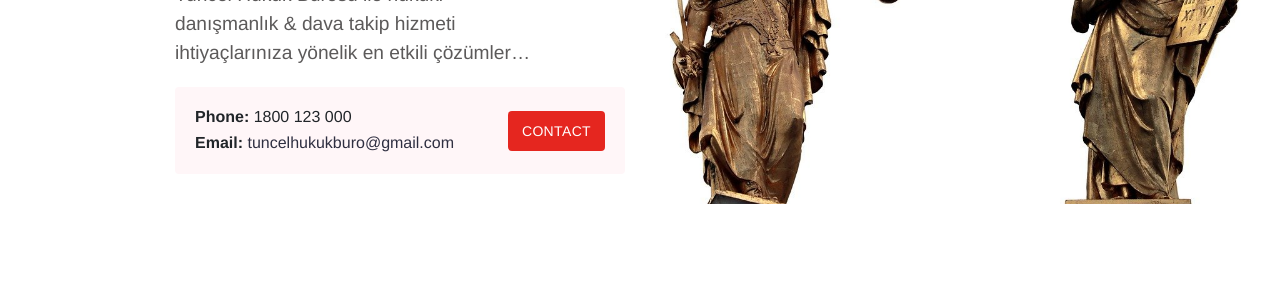
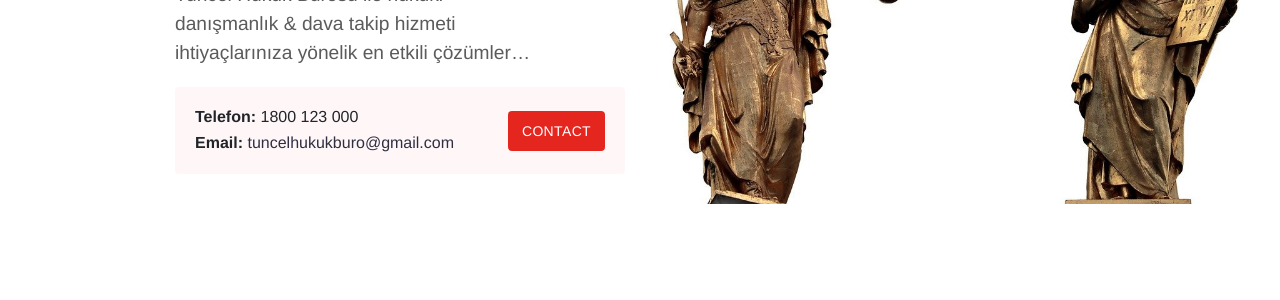
Before and after one commit to tnclhk/tnclhk.github.io, a Jekyll site: the page built from index.md, in a window 1280 px wide. Shown: the part 420-720 px from the top of the page. Built offline with Jekyll 4.4.1, drawn with Linux system fonts in a browser that asks for light colours.

Commit message:
Update call.html

```diff
--- a/_includes/call.html
+++ b/_includes/call.html
@@ -1,7 +1,7 @@
 <div class="call">
   <div class="call-box-top">
     {% if site.data.contact.phone %}
-        <div class="call-phone"><strong>Phone: </strong> {{ site.data.contact.phone }} </div>
+        <div class="call-phone"><strong>Telefon: </strong> {{ site.data.contact.phone }} </div>
     {% endif %}
     {% if site.data.contact.email %}
     <div class="call-email"><strong>Email: </strong>
```
